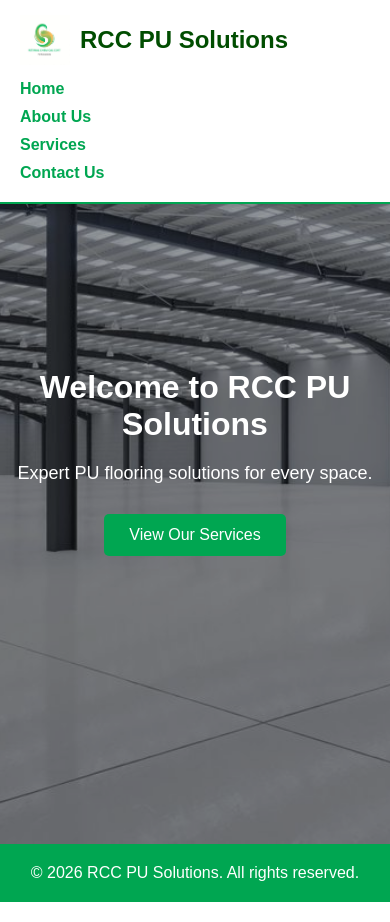
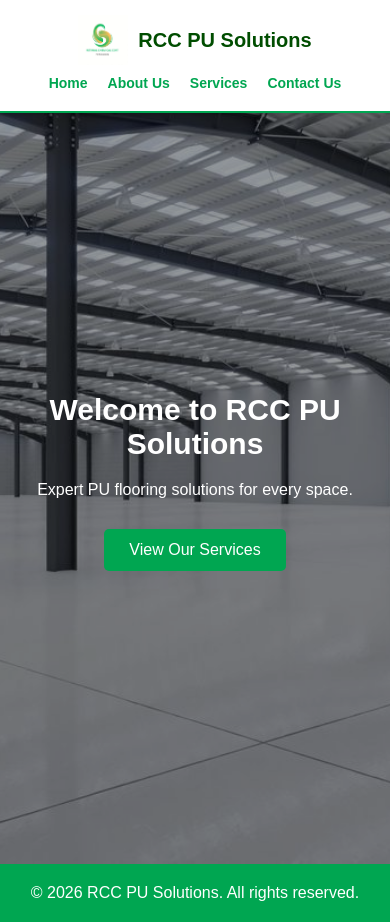
Before and after one commit to rccpusolutions/RCC-PU-Solutions, a plain HTML site: page index.html in a window 390 px wide. Drawn offline with Linux system fonts and the light colour scheme.

Commit message:
Update style.css

```diff
--- a/style.css
+++ b/style.css
@@ -50,7 +50,12 @@ body {
     color: #004d00;
 }
 
-/* MENU */
+/* MENU (DESKTOP) */
+nav {
+    display: flex;
+    align-items: center;
+}
+
 nav a {
     color: #00a651;
     text-decoration: none;
@@ -132,34 +137,58 @@ footer {
     color: white;
 }
 
-/* RESPONSIVE */
+/* ========================= */
+/* 📱 MOBILE FIX (IMPORTANT) */
+/* ========================= */
+
 @media (max-width: 768px) {
+
+    /* Header becomes vertical */
     header {
         flex-direction: column;
-        align-items: flex-start;
+        align-items: center;
+        text-align: center;
     }
 
+    /* Center logo + name */
+    .header-left {
+        justify-content: center;
+        margin-bottom: 5px;
+    }
+
+    .company-name {
+        font-size: 20px;
+    }
+
+    /* MENU BELOW LOGO (HORIZONTAL) */
     nav {
         width: 100%;
-        margin-top: 10px;
         display: flex;
-        flex-direction: column;
+        justify-content: center;
+        flex-wrap: wrap; /* allows wrap if needed */
     }
 
     nav a {
-        margin: 5px 0;
+        margin: 5px 10px;
+        font-size: 14px;
     }
 
+    /* HERO TEXT ADJUST */
     .hero-content h1 {
-        font-size: 32px;
+        font-size: 30px;
     }
 
     .hero-content p {
-        font-size: 18px;
+        font-size: 16px;
     }
 
     .button {
         padding: 12px 25px;
         font-size: 16px;
     }
+
+    /* Adjust spacing for fixed header */
+    body {
+        padding-top: 100px;
+    }
 }
```
